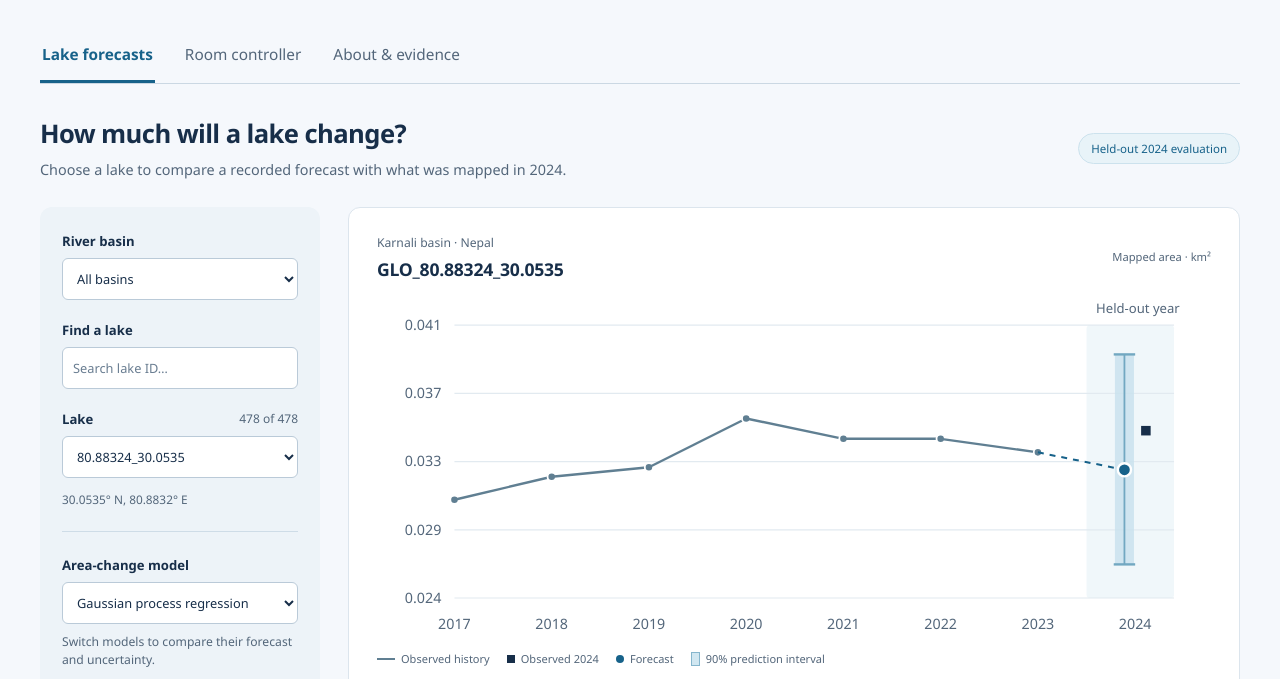
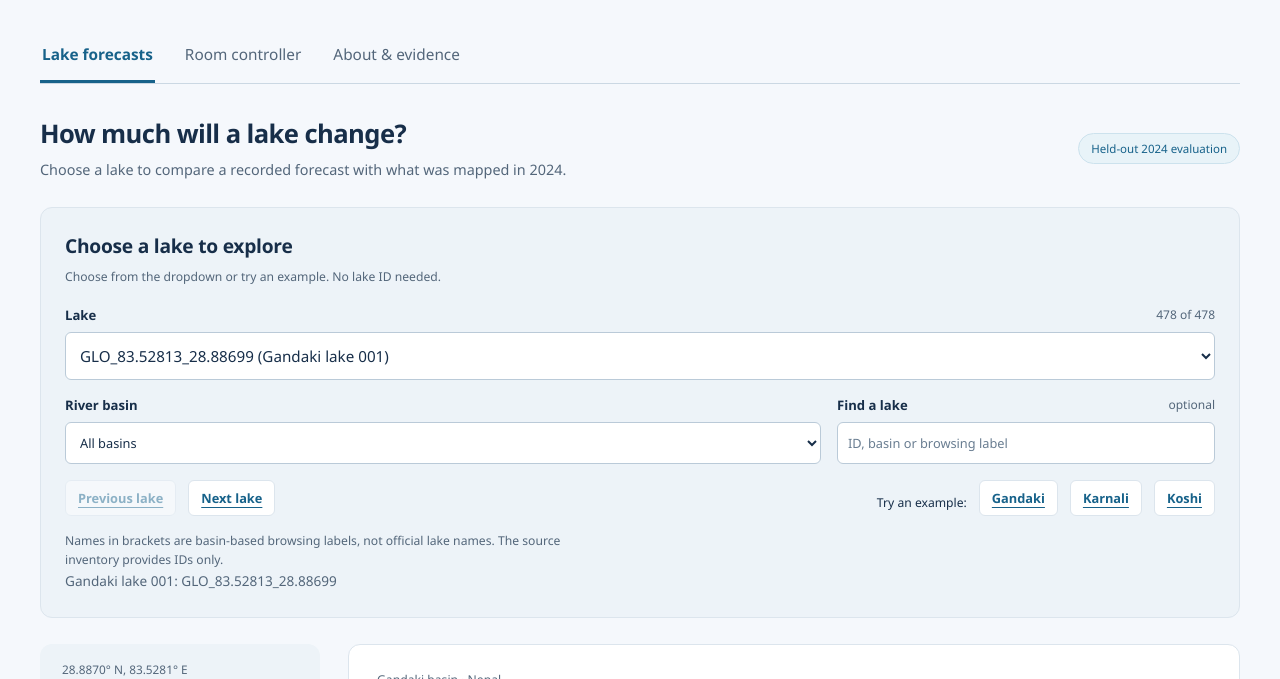
Before and after one commit to ShishirKandel/model-optimization-uncertainty-lab, a website with bundled scripts: page index.html in a window 1280 px wide. Shown: the part 273-952 px from the top of the page. Built offline with nearby package versions, Linux system fonts and the light colour scheme.

Commit message:
feat: make lake selection easier to browse

```diff
--- a/css/styles.css
+++ b/css/styles.css
@@ -1263,3 +1263,21 @@ footer {
     font-size: 16px;
   }
 }
+
+.lake-picker { margin-bottom: 26px; padding: 24px; background: #edf3f8; border: 1px solid var(--line); border-radius: 12px; }
+.lake-picker h3 { margin: 0 0 6px; }
+.lake-picker-grid { display: grid; grid-template-columns: minmax(0, 2fr) minmax(0, 1fr); gap: 16px; margin-top: 20px; }
+.lake-picker-grid .field { min-width: 0; margin: 0; }
+.lake-choice { grid-column: 1 / -1; }
+.lake-choice select { font-size: .95rem; height: 48px; }
+.lake-browse-actions, .lake-navigation, .lake-examples { display: flex; gap: 12px; align-items: center; flex-wrap: wrap; }
+.lake-browse-actions { justify-content: space-between; margin: 16px 0; }
+.lake-picker .text-button { margin: 0; padding: 8px 12px; border: 1px solid var(--line); border-radius: 6px; background: #fff; }
+.lake-picker button:disabled { opacity: .45; cursor: default; }
+.selected-lake-summary { overflow-wrap: anywhere; font-size: .85rem; margin-bottom: 0; }
+#lake-heading { overflow-wrap: anywhere; }
+@media (max-width: 600px) {
+  .lake-picker { padding: 18px 14px; }
+  .lake-picker-grid { grid-template-columns: minmax(0, 1fr); }
+  .lake-choice select { font-size: .8rem; }
+}
--- a/index.html
+++ b/index.html
@@ -104,31 +104,36 @@
           <button type="button" data-reload>reload the page</button>.
         </div>
         <div id="lake-content" hidden>
-          <div class="experiment-layout">
-            <aside class="control-rail" aria-label="Lake selection">
-              <div class="field">
-                <label for="basin-select">River basin</label
-                ><select id="basin-select">
-                  <option value="all">All basins</option>
-                </select>
+          <section class="lake-picker" aria-label="Browse lakes">
+            <h3>Choose a lake to explore</h3>
+            <p class="hint">Choose from the dropdown or try an example. No lake ID needed.</p>
+            <div class="lake-picker-grid">
+              <div class="field lake-choice">
+                <label for="lake-select">Lake <span id="lake-count" class="field-note"></span></label>
+                <select id="lake-select" aria-describedby="lake-label-note"></select>
               </div>
               <div class="field">
-                <label for="lake-search">Find a lake</label
-                ><input
-                  id="lake-search"
-                  type="search"
-                  placeholder="Search lake ID…"
-                  autocomplete="off"
-                />
+                <label for="basin-select">River basin</label>
+                <select id="basin-select"><option value="all">All basins</option></select>
               </div>
               <div class="field">
-                <label for="lake-select"
-                  >Lake <span id="lake-count" class="field-note"></span></label
-                ><select id="lake-select"></select>
+                <label for="lake-search">Find a lake <span class="field-note">optional</span></label>
+                <input id="lake-search" type="search" placeholder="ID, basin or browsing label" autocomplete="off">
               </div>
-              <p id="no-lakes" hidden>
-                No matching lakes. Try another ID or basin.
-              </p>
+            </div>
+            <div class="lake-browse-actions">
+              <div class="lake-navigation">
+                <button id="previous-lake" type="button" class="text-button">Previous lake</button>
+                <button id="next-lake" type="button" class="text-button">Next lake</button>
+              </div>
+              <div id="lake-examples" class="lake-examples" aria-label="Example lakes"><span class="hint">Try an example:</span></div>
+            </div>
+            <p id="lake-label-note" class="hint">Names in brackets are basin-based browsing labels, not official lake names. The source inventory provides IDs only.</p>
+            <p id="no-lakes" role="status" hidden>No matching lakes. Clear the search or choose an example.</p>
+            <p id="selected-lake-summary" class="selected-lake-summary" aria-live="polite"></p>
+          </section>
+          <div class="experiment-layout">
+            <aside class="control-rail" aria-label="Forecast controls">
               <div id="lake-coordinates" class="coordinates"></div>
               <div class="rail-divider"></div>
               <div class="field">
--- a/js/app.js
+++ b/js/app.js
@@ -18,6 +18,7 @@ const el = (tag, content, className) => {
 };
 let lakeData, currentLake, controllerConfig;
 let nepalOutline = null;
+const lakeLabels = new Map();
 
 function activateTab(name, focus = false) {
   if (!["lakes", "controller", "evidence"].includes(name)) name = "lakes";
@@ -64,20 +65,40 @@ function addOptions(select, options, previous) {
   );
   if (options.some((option) => option.id === previous)) select.value = previous;
 }
+function updateLakeNavigation() {
+  const select = $("lake-select");
+  $("previous-lake").disabled = select.selectedIndex <= 0;
+  $("next-lake").disabled = select.selectedIndex < 0 || select.selectedIndex >= select.options.length - 1;
+}
+for (const [id, step] of [["previous-lake", -1], ["next-lake", 1]]) {
+  $(id).addEventListener("click", () => {
+    const select = $("lake-select");
+    const index = select.selectedIndex + step;
+    if (index < 0 || index >= select.options.length) return;
+    select.selectedIndex = index;
+    renderLake();
+  });
+}
 function filterLakes() {
   const basin = $("basin-select").value;
   const query = $("lake-search").value.trim().toLowerCase();
   const visible = lakeData.lakes.filter(
     (lake) =>
       (basin === "all" || lake.basin === basin) &&
-      lake.id.toLowerCase().includes(query),
+      `${lake.id} ${lakeLabels.get(lake.id)}`.toLowerCase().includes(query),
   );
   const previous = $("lake-select").value;
-  addOptions(
-    $("lake-select"),
-    visible.map((lake) => ({ id: lake.id, name: lake.id.replace("GLO_", "") })),
-    previous,
-  );
+  const select = $("lake-select");
+  select.replaceChildren();
+  for (const basin of [...new Set(visible.map(lake => lake.basin))].sort()) {
+    const group = document.createElement("optgroup");
+    group.label = `${basin} basin`;
+    visible.filter(lake => lake.basin === basin).forEach(lake =>
+      group.append(new Option(`${lake.id} (${lakeLabels.get(lake.id)})`, lake.id)));
+    select.append(group);
+  }
+  if (visible.some(lake => lake.id === previous)) select.value = previous;
+  updateLakeNavigation();
   text("lake-count", `${visible.length} of ${lakeData.lakes.length}`);
   $("no-lakes").hidden = visible.length > 0;
   $("lake-select").disabled = !visible.length;
@@ -87,6 +108,7 @@ function filterLakes() {
   if (!visible.length) {
     currentLake = null;
     text("lake-coordinates", "");
+    text("selected-lake-summary", "");
     renderLakeVisuals();
     $("probabilities").replaceChildren(
       el("p", "Select a matching lake to see its probabilities.", "hint"),
@@ -108,7 +130,9 @@ function renderLake() {
       "Selected regression model is not available in this record.",
     );
   renderLakeVisuals();
-  text("lake-heading", currentLake.id);
+  text("lake-heading", `${lakeLabels.get(currentLake.id)} (${currentLake.id})`);
+  text("selected-lake-summary", `${lakeLabels.get(currentLake.id)}: ${currentLake.id}`);
+  updateLakeNavigation();
   text("lake-basin", `${currentLake.basin} basin · Nepal`);
   text(
     "lake-coordinates",
@@ -206,6 +230,25 @@ async function loadLakes() {
       ...new Set(lakeData.lakes.map((lake) => lake.basin)),
     ].sort();
     basins.forEach((basin) => $("basin-select").add(new Option(basin, basin)));
+    basins.forEach(basin => {
+      const lakes = lakeData.lakes.filter(lake => lake.basin === basin)
+        .sort((a, b) => a.id.localeCompare(b.id));
+      lakes.forEach((lake, index) => lakeLabels.set(lake.id,
+        `${basin} lake ${String(index + 1).padStart(3, "0")}`));
+      const example = lakes.reduce((largest, lake) =>
+        lake.forecast.baseArea > largest.forecast.baseArea ? lake : largest);
+      const button = el("button", basin, "text-button");
+      button.type = "button";
+      button.title = `Largest evaluated lake in ${basin} by 2023 area`;
+      button.addEventListener("click", () => {
+        $("basin-select").value = "all";
+        $("lake-search").value = "";
+        filterLakes();
+        $("lake-select").value = example.id;
+        renderLake();
+      });
+      $("lake-examples").append(button);
+    });
     addOptions(
       $("model-select"),
       lakeData.lakes[0].forecast.models,
```
Also changed, not shown: tests/browser/lake-picker.spec.js (added, +34 -0 lines).
